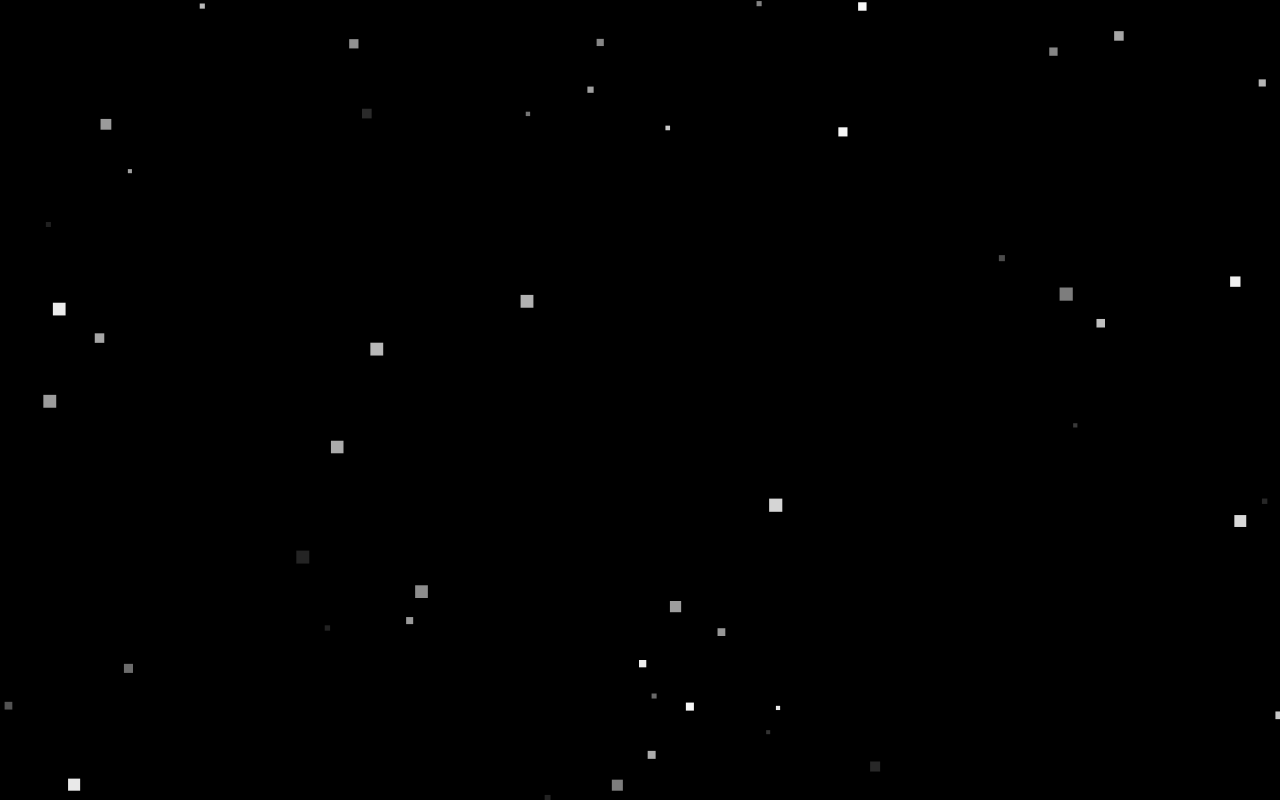
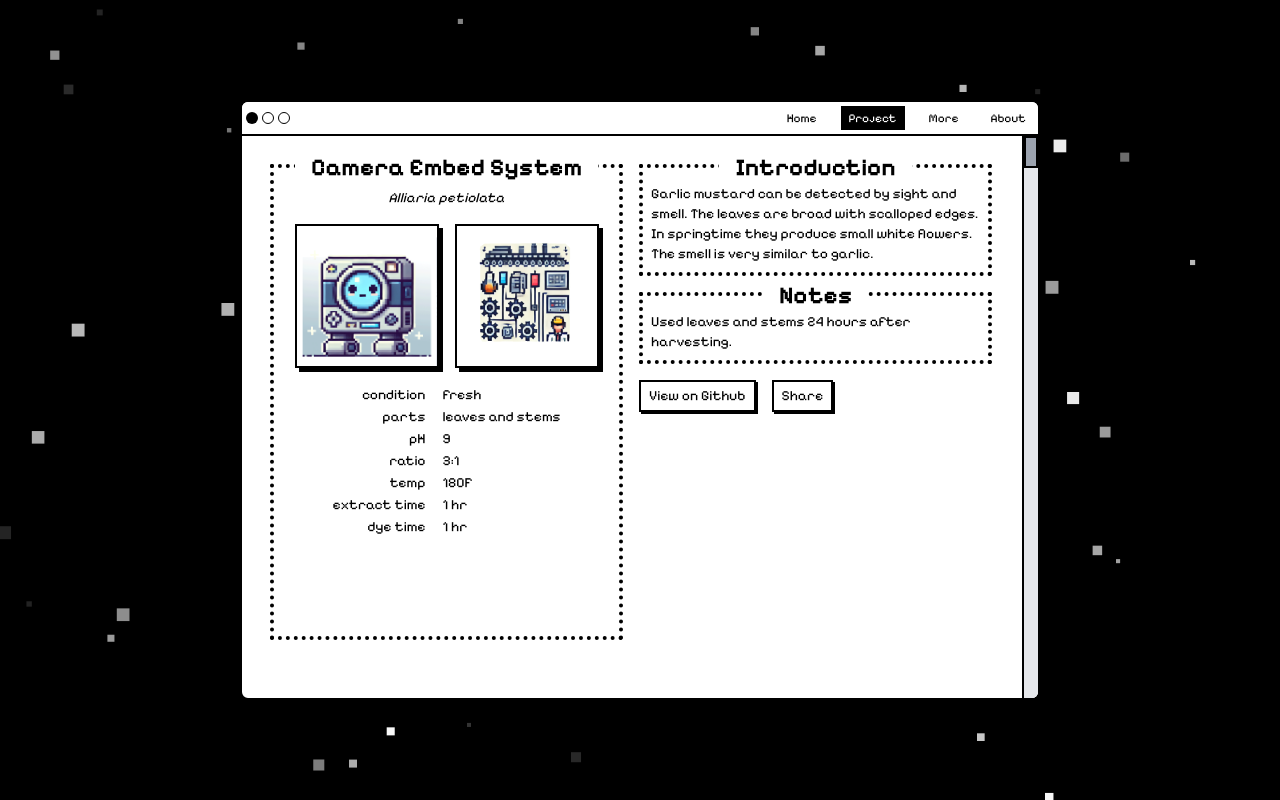
Before and after one commit to Kaiwen0418/pixel_style_personal_website, a React (Create React App) app: page /project/1 in a window 1280 px wide. Before the commit this address had no page. Built offline with nearby package versions, Linux system fonts and the light colour scheme.

Commit message:
[FIX] Better naming

```diff
--- a/src/App.js
+++ b/src/App.js
@@ -1,7 +1,7 @@
 import React from "react";
 import { BrowserRouter as Router, Route, Routes } from "react-router-dom";
-import IndexPage from "./IndexPage";
-import RecipeDetailsPage from "./components/RecipeDetailsPage";
+import HomePage from "./HomePage";
+import ProjDetailsPage from "./components/proj_page/ProjDetailsPage";
 import ArtworkPage from "./components/ArtworkPage";
 import ProcessPage from "./components/ProcessPage";
 import AboutPage from "./components/AboutPage";
@@ -14,10 +14,10 @@ const App = () => {
     <ParticlesBackground/>
       <Router>
         <Routes>
-          <Route path="/" element={<IndexPage />} />
-          <Route path="/recipe/:id" element={<RecipeDetailsPage />} />
-          <Route path="/artwork" element={<ArtworkPage />} />
-          <Route path="/process" element={<ProcessPage />} />
+          <Route path="/" element={<HomePage />} />
+          <Route path="/project/:id" element={<ProjDetailsPage />} />
+          <Route path="/project" element={<ArtworkPage />} />
+          <Route path="/more" element={<ProcessPage />} />
           <Route path="/about" element={<AboutPage />} />
         </Routes>
       </Router>
--- a/src/IndexPage.js
+++ b/src/HomePage.js
@@ -1,11 +1,11 @@
 import React from "react";
 import RetroWindowWrapper from "./components/RetroWindowWrapper";
-import PersonalProfile from "./components/PersonalProfile";
-import ProjectsGrid from "./components/ProjectGrid";
+import PersonalProfile from "./components/home_page/PersonalProfile";
+import ProjectsGrid from "./components/home_page/ProjectGrid";
 import { projData } from "./data/data";
 import { useDevice } from './utils/DeviceContext';
 
-const IndexPage = () => {
+const HomePage = () => {
   const projIds = Object.keys(projData);
   const isMobileDevice = useDevice();
 
@@ -22,7 +22,7 @@ const IndexPage = () => {
     );
 
     return (
-        <RetroWindowWrapper activeTab="Index">
+        <RetroWindowWrapper activeTab="Home">
             <div className={`flex ${isMobileDevice ? "flex-col" : "flex-row  mt-5"} overflow-hidden`}>
                 {profileSection}
                 {gridSection}
@@ -31,4 +31,4 @@ const IndexPage = () => {
     );
 };
 
-export default IndexPage;
+export default HomePage;
--- a/src/components/RecipeDetailsPage.js
+++ /dev/null
@@ -1,18 +0,0 @@
-import React from "react";
-import { useParams } from "react-router-dom";
-import { useDevice } from '../utils/DeviceContext';
-import DesktopRecipeDetailsPage from "./DesktopRecipeDetailsPage";
-import MobileRecipeDetailsPage from "./MobileRecipeDetailsPage";
-
-const RecipeDetailsPage = () => {
-  const { id } = useParams();
-  const isMobileDevice = useDevice();
-
-  return isMobileDevice ? (
-    <MobileRecipeDetailsPage id={id} />
-  ) : (
-    <DesktopRecipeDetailsPage id={id} />
-  );
-};
-
-export default RecipeDetailsPage;
--- a/src/components/RetroWindowWrapper.js
+++ b/src/components/RetroWindowWrapper.js
@@ -1,11 +1,20 @@
 import React from "react";
 import { Link } from "react-router-dom";
+import { useDevice } from '../utils/DeviceContext';
+
 
 const RetroWindowWrapper = ({ children, activeTab }) => {
-  const menuItems = ["Index", "Artwork", "Process", "About"];
+  const menuItems = ["Home", "Project", "More", "About"];
+  const isMobileDevice = useDevice();
+
+  const scrollbar = (
+    <div className="absolute top-0 right-0 bottom-0 w-4 bg-gray-200 border-l-2 border-black">
+      <div className="w-full h-8 bg-gray-400 border-2 border-black"></div>
+    </div>
+  )
 
   return (
-    <div className="pt-4 pl-4 flex items-center justify-center h-screen">
+    <div className={`pr-3 pl-3 flex items-center justify-center h-screen`}>
       <div className="font-mono text-black bg-white border-2 border-black shadow-[4px_4px_0_0_rgba(0,0,0,1)] rounded-lg w-[800px] h-[600px] overflow-hidden relative">
         {/* Window chrome */}
         <div className="bg-white border-b-2 border-black p-1 flex justify-between items-center">
@@ -18,7 +27,7 @@ const RetroWindowWrapper = ({ children, activeTab }) => {
             {menuItems.map((item) => (
               <Link
                 key={item}
-                to={item === "Index" ? "/" : `/${item.toLowerCase()}`}
+                to={item === "Home" ? "/" : `/${item.toLowerCase()}`}
                 className={`px-2 py-1 ${
                   activeTab === item
                     ? "bg-black text-white"
@@ -36,10 +45,7 @@ const RetroWindowWrapper = ({ children, activeTab }) => {
           <div className="absolute inset-0 overflow-y-auto p-[12px] pr-[30px]">
             {children}
           </div>
-          {/* Scrollbar */}
-          <div className="absolute top-0 right-0 bottom-0 w-4 bg-gray-200 border-l-2 border-black">
-            <div className="w-full h-8 bg-gray-400 border-2 border-black"></div>
-          </div>
+          {isMobileDevice ? <></> : scrollbar}
         </div>
       </div>
     </div>
--- a/src/components/PersonalProfile.js
+++ b/src/components/home_page/PersonalProfile.js
@@ -1,7 +1,7 @@
 import React from "react";
-import { personalProfile } from "../data/data";
-import { useDevice } from '../utils/DeviceContext';
-import DottedBox from "./DottedBox";
+import { personalProfile } from "../../data/data";
+import { useDevice } from '../../utils/DeviceContext';
+import DottedBox from "../DottedBox";
 
 
 const PersonalProfile = () => {
--- a/src/components/ProjectGrid.js
+++ b/src/components/home_page/ProjectGrid.js
@@ -1,13 +1,13 @@
 import React, { useState } from 'react';
 import { Link } from "react-router-dom";
-import { useDevice } from '../utils/DeviceContext'; // Ensure the context hook is correctly imported
-import HoverPlayImage from "./projs/HoverPlayImage";
+import { useDevice } from '../../utils/DeviceContext'; // Ensure the context hook is correctly imported
+import HoverPlayImage from "../HoverPlayImage";
 
 const ProjectCard = ({ id, proj, isHovered, handleMouseEnter, handleMouseLeave }) => {
     const isMobileDevice = useDevice(); // Using the context to determine if it's a mobile device
 
     return (
-        <Link to={`/proj/${id}`}>
+        <Link to={`/project/${id}`}>
             <div
                 onMouseEnter={() => handleMouseEnter(id)}
                 onMouseLeave={handleMouseLeave}
--- a/src/components/DesktopRecipeDetailsPage.js
+++ b/src/components/proj_page/DesktopProjDetailsPage.js
@@ -1,8 +1,8 @@
 import React from "react";
 import { useParams } from "react-router-dom";
-import RetroWindowWrapper from "./RetroWindowWrapper";
-import { projData } from "../data/data";
-import DottedBox from "./DottedBox";
+import RetroWindowWrapper from "../RetroWindowWrapper";
+import { projData } from "../../data/data";
+import DottedBox from "../DottedBox";
 
 const DesktopProjDetailsPage = () => {
   const { id } = useParams();
@@ -13,7 +13,7 @@ const DesktopProjDetailsPage = () => {
   }
 
   return (
-    <RetroWindowWrapper activeTab="Index">
+    <RetroWindowWrapper activeTab="Project">
       {/* Main content */}
       <div className="p-4 flex space-x-4 overflow-y-auto h-[calc(100%-2rem)]">
         <DottedBox
@@ -26,15 +26,15 @@ const DesktopProjDetailsPage = () => {
           <div className="mb-4 flex justify-center space-x-4">
             <div className="w-36 h-36 overflow-hidden border-2 border-black shadow-[4px_4px_0_0_rgba(0,0,0,1)]">
               <img
-                src={proj.images.color}
-                alt={`${proj.name} color`}
+                src={proj.images.gif}
+                alt={`${proj.name}`}
                 className="w-full h-full object-cover"
               />
             </div>
             <div className="w-36 h-36 overflow-hidden border-2 border-black shadow-[4px_4px_0_0_rgba(0,0,0,1)]">
               <img
                 src={proj.images.plant}
-                alt={`${proj.name} plant`}
+                alt={`${proj.name}`}
                 className="w-full h-full object-cover"
               />
             </div>
@@ -55,20 +55,20 @@ const DesktopProjDetailsPage = () => {
         </DottedBox>
 
         <div className="w-1/2 space-y-4">
-          <DottedBox title="Identification">
+          <DottedBox title="Introduction">
             <p className="text-sm text-left">{proj.identification}</p>
           </DottedBox>
 
-          <DottedBox title="Batch Notes">
+          <DottedBox title="Notes">
             <p className="text-sm text-left">{proj.batchNotes}</p>
           </DottedBox>
 
           <div className="flex space-x-4">
             <button className="border-2 border-black px-2 py-1 text-sm shadow-[2px_2px_0_0_rgba(0,0,0,1)]">
-              I've Dyed It!
+              View on Github
             </button>
             <button className="border-2 border-black px-2 py-1 text-sm shadow-[2px_2px_0_0_rgba(0,0,0,1)]">
-              Share Your Results
+              Share
             </button>
           </div>
         </div>
--- a/src/components/MobileRecipeDetailsPage.js
+++ b/src/components/proj_page/MobileProjDetailsPage.js
@@ -1,7 +1,8 @@
 import React from "react";
 import { useParams } from "react-router-dom";
-import { projData } from "../data/data";
-import DottedBox from "./DottedBox";
+import { projData } from "../../data/data";
+import DottedBox from "../DottedBox";
+import RetroWindowWrapper from "../RetroWindowWrapper";
 
 const MobileProjDetailsPage = () => {
   const { id } = useParams();
--- /dev/null
+++ b/src/components/proj_page/ProjDetailsPage.js
@@ -0,0 +1,18 @@
+import React from "react";
+import { useParams } from "react-router-dom";
+import { useDevice } from '../../utils/DeviceContext';
+import DesktopProjDetailsPage from "./DesktopProjDetailsPage";
+import MobileProjDetailsPage from "./MobileProjDetailsPage";
+
+const ProjDetailsPage = () => {
+  const { id } = useParams();
+  const isMobileDevice = useDevice();
+
+  return isMobileDevice ? (
+    <MobileProjDetailsPage id={id} />
+  ) : (
+    <DesktopProjDetailsPage id={id} />
+  );
+};
+
+export default ProjDetailsPage;
```
Also changed, not shown: src/components/HoverPlayImage.js (renamed from src/components/projs/HoverPlayImage.js).
